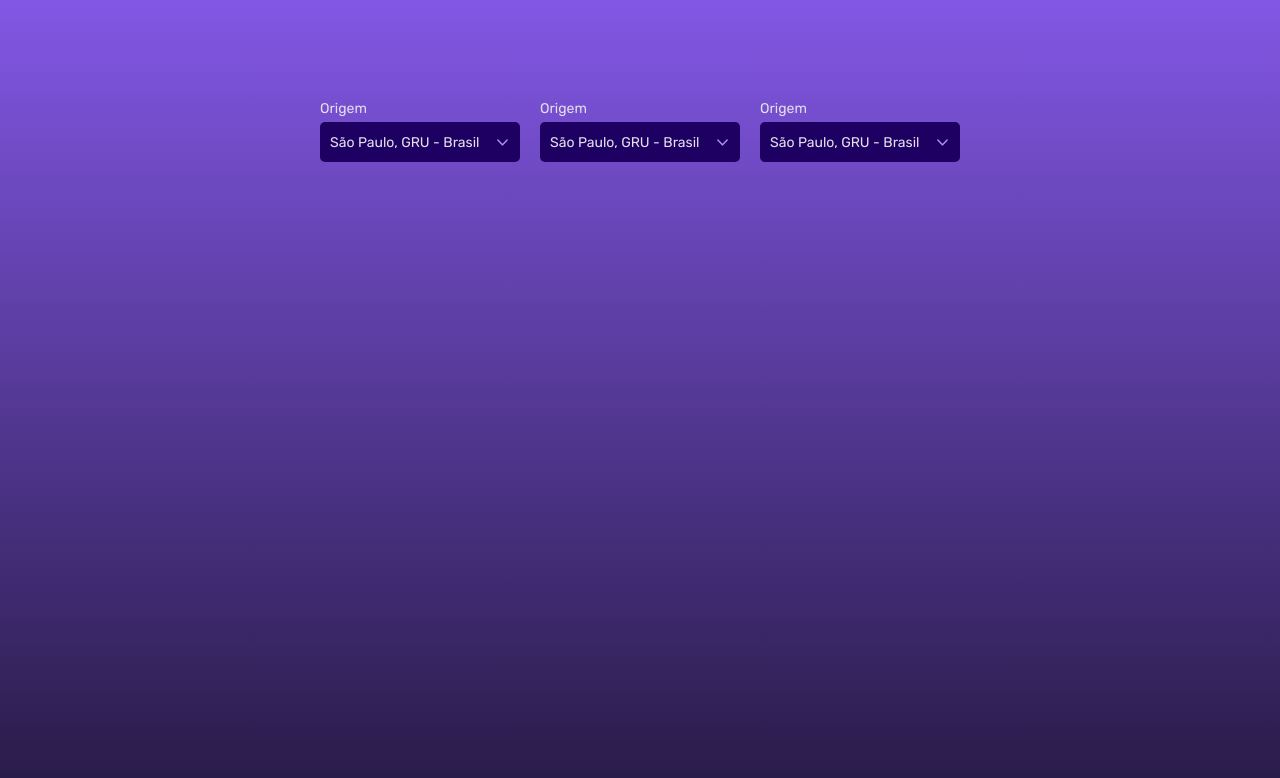
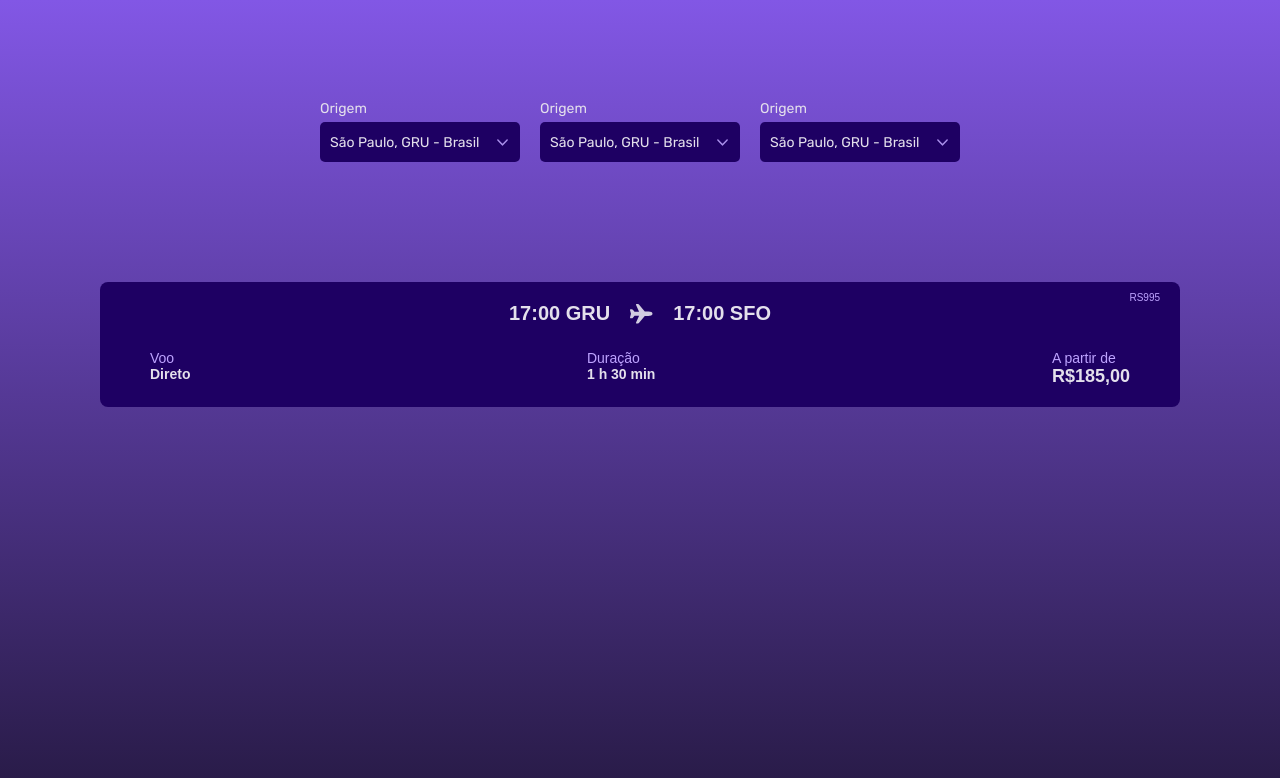
Before and after one commit to Levysantiago/boarding-pass, a React (Create React App) app in the folder client/: page / in a window 1280 px wide. Shown: the top 778 px of the page. Built offline with nearby package versions, Linux system fonts and the light colour scheme.

Commit message:
feat: creating route component

```diff
--- a/client/public/index.html
+++ b/client/public/index.html
@@ -27,7 +27,7 @@
     <link rel="preconnect" href="https://fonts.googleapis.com" />
     <link rel="preconnect" href="https://fonts.gstatic.com" crossorigin />
     <link
-      href="https://fonts.googleapis.com/css2?family=Rubik&display=swap"
+      href="https://fonts.googleapis.com/css2?family=Rubik:wght@400;500;600&display=swap"
       rel="stylesheet"
     />
     <title>Boarding pass</title>
--- /dev/null
+++ b/client/src/components/Route/index.tsx
@@ -0,0 +1,46 @@
+import {
+  AircraftCodeText,
+  AircraftIcon,
+  BlockContainer,
+  Container,
+  Title,
+  TitleContainer,
+  TopicContainer,
+  TopicPriceText,
+  TopicsContainer,
+  TopicText,
+  TopicTitle,
+} from "./styles";
+
+export function Route() {
+  return (
+    <Container>
+      <TitleContainer>
+        <Title>17:00 GRU</Title>
+        <AircraftIcon />
+        <Title>17:00 SFO</Title>
+      </TitleContainer>
+
+      <BlockContainer>
+        <TopicsContainer>
+          <TopicContainer>
+            <TopicTitle>Voo</TopicTitle>
+            <TopicText>Direto</TopicText>
+          </TopicContainer>
+
+          <TopicContainer>
+            <TopicTitle>Duração</TopicTitle>
+            <TopicText>1 h 30 min</TopicText>
+          </TopicContainer>
+
+          <TopicContainer>
+            <TopicTitle>A partir de</TopicTitle>
+            <TopicPriceText>R$185,00</TopicPriceText>
+          </TopicContainer>
+        </TopicsContainer>
+      </BlockContainer>
+
+      <AircraftCodeText>RS995</AircraftCodeText>
+    </Container>
+  );
+}
--- /dev/null
+++ b/client/src/components/Route/styles.tsx
@@ -0,0 +1,75 @@
+import styled from "styled-components";
+import aircraftIcon from "../../assets/aircraft.svg";
+
+export const Container = styled.div`
+  display: flex;
+  flex-direction: column;
+  align-items: center;
+  background-color: #1e0063;
+  padding: 20px 50px;
+  border-radius: 8px;
+  position: relative;
+`;
+
+export const TitleContainer = styled.div`
+  margin-bottom: 25px;
+  display: flex;
+  align-items: center;
+`;
+
+export const BlockContainer = styled.div`
+  width: 100%;
+`;
+
+export const Title = styled.span`
+  font-size: 20px;
+  font-family: "Rubick", sans-serif;
+  font-weight: 600;
+  color: #e4e0ec;
+  margin: 0px 20px;
+`;
+
+export const TopicPriceText = styled.span`
+  font-size: 18px;
+  font-family: "Rubick", sans-serif;
+  font-weight: 600;
+  color: #e4e0ec;
+`;
+
+export const TopicsContainer = styled.div`
+  display: flex;
+  justify-content: space-between;
+`;
+
+export const TopicContainer = styled.div`
+  display: flex;
+  flex-direction: column;
+`;
+
+export const TopicTitle = styled.span`
+  font-size: 14px;
+  font-family: "Rubick", sans-serif;
+  font-weight: 400;
+  color: #bea3ff;
+`;
+export const TopicText = styled.span`
+  font-size: 14px;
+  font-family: "Rubick", sans-serif;
+  font-weight: 600;
+  color: #e4e0ec;
+`;
+
+export const AircraftCodeText = styled.span`
+  font-size: 10px;
+  font-family: "Rubick", sans-serif;
+  font-weight: 400;
+  color: #bea3ff;
+  position: absolute;
+  top: 10px;
+  right: 20px;
+`;
+
+export const AircraftIcon = styled.img.attrs({
+  src: aircraftIcon,
+  alt: "Aircraft icon",
+})``;
--- a/client/src/pages/Home/index.tsx
+++ b/client/src/pages/Home/index.tsx
@@ -1,5 +1,11 @@
 import { Dropdown } from "../../components/Dropdown";
-import { Container, DropdownContainer, HeaderContainer } from "./styles";
+import { Route } from "../../components/Route";
+import {
+  Container,
+  DropdownContainer,
+  HeaderContainer,
+  RoutesContainer,
+} from "./styles";
 
 function Home() {
   return (
@@ -17,6 +23,10 @@ function Home() {
           <Dropdown id={3} />
         </DropdownContainer>
       </HeaderContainer>
+
+      <RoutesContainer>
+        <Route />
+      </RoutesContainer>
     </Container>
   );
 }
--- a/client/src/pages/Home/styles.ts
+++ b/client/src/pages/Home/styles.tsx
@@ -1,9 +1,10 @@
 import styled from "styled-components";
 
 export const Container = styled.div`
-  padding: 100px 200px;
+  padding: 100px 100px;
   display: flex;
-  justify-content: center;
+  align-items: center;
+  flex-direction: column;
 `;
 
 export const DropdownContainer = styled.div`
@@ -13,3 +14,7 @@ export const DropdownContainer = styled.div`
 export const HeaderContainer = styled.div`
   display: flex;
 `;
+
+export const RoutesContainer = styled.div`
+  width: 100%;
+`;
```
Also changed, not shown: client/src/assets/aircraft.svg (added).
